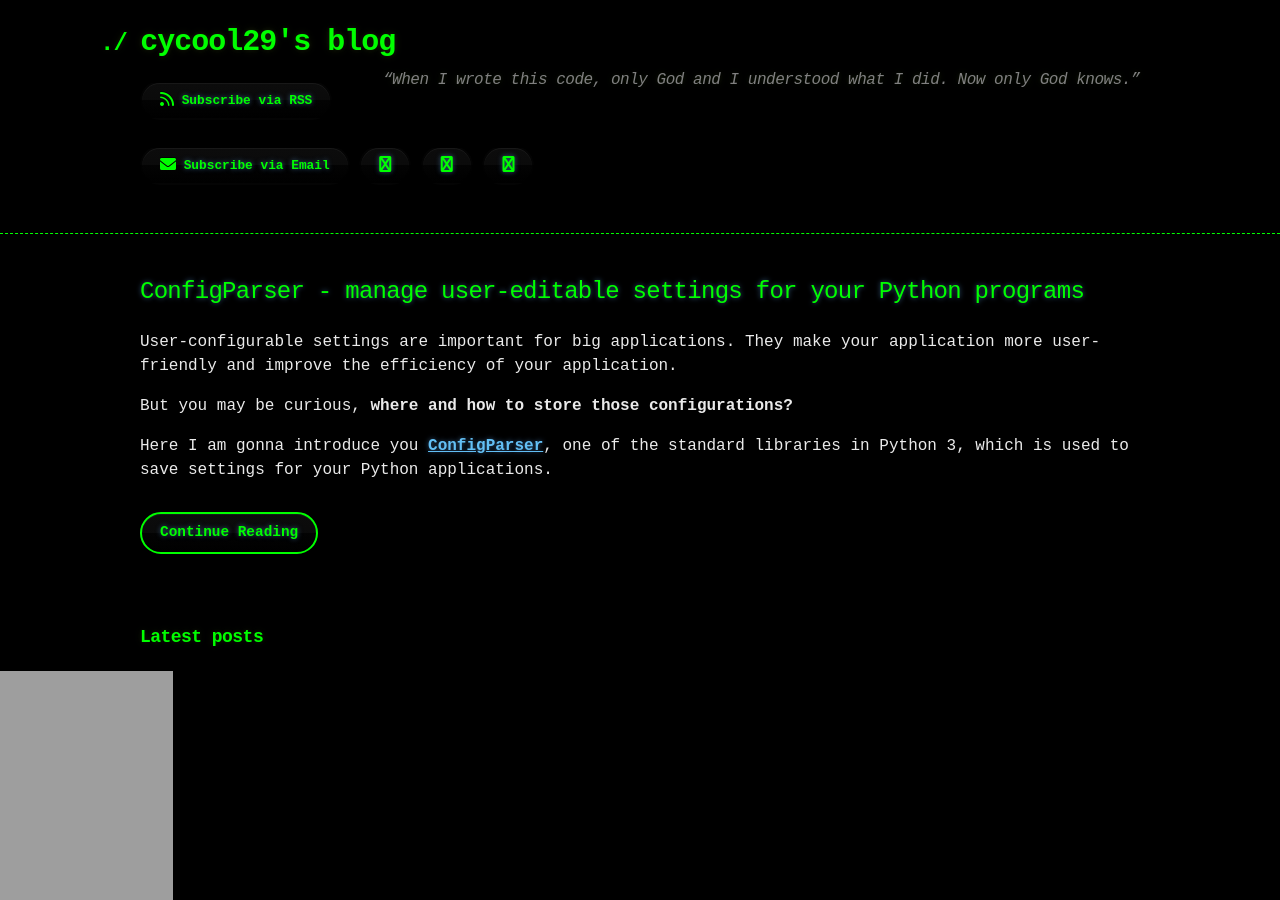
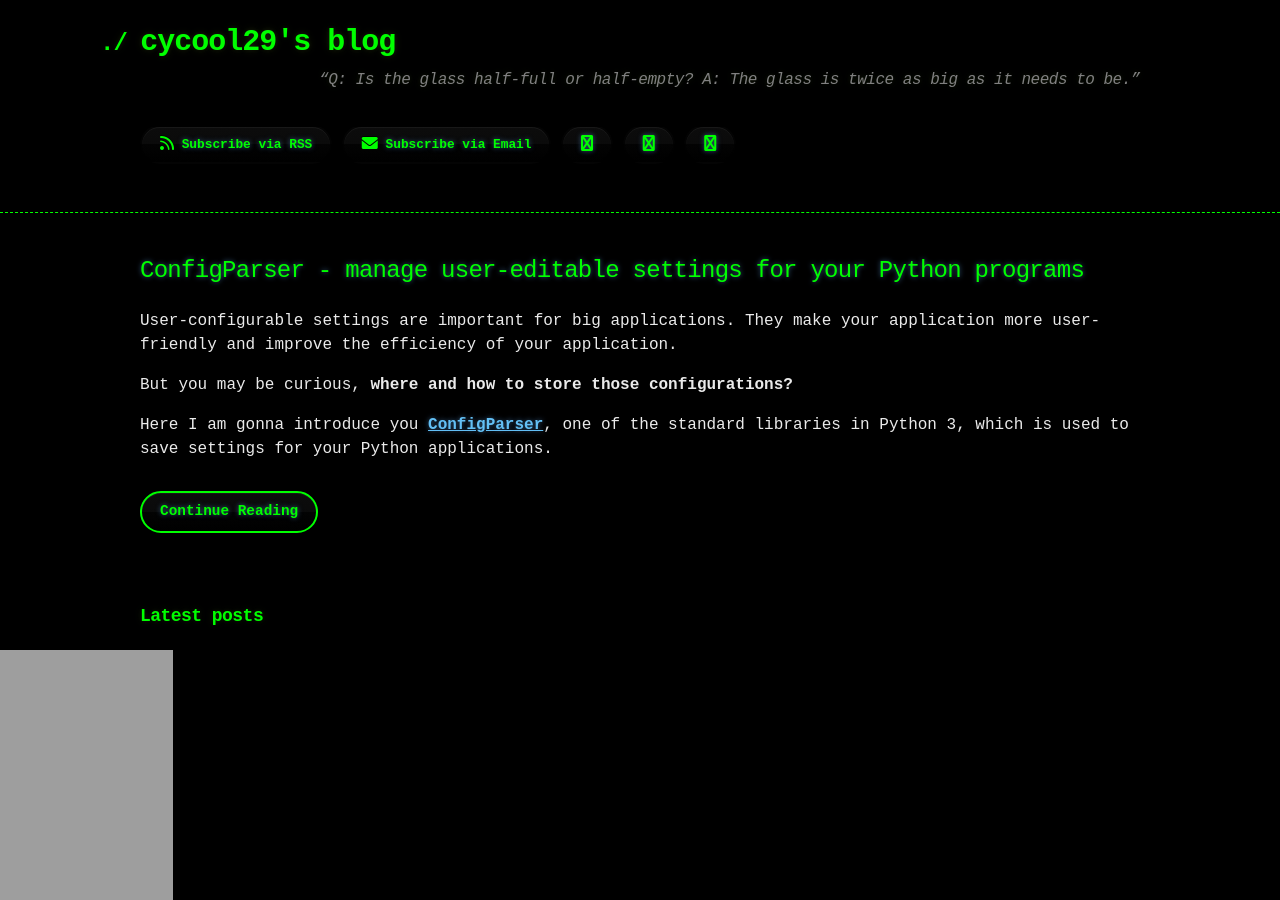
Before and after one commit to cycool29/cycool29.github.io, a Jekyll site: the page built from index.md, in a window 1280 px wide and 900 px high. Built offline with Jekyll 4.4.1, drawn with Linux system fonts in a browser that asks for light colours; a style sheet for code colours, icons or effects is not loaded.

Commit message:
Update quotes

```diff
--- a/_config.yml
+++ b/_config.yml
@@ -1,5 +1,5 @@
 title: cycool29's blog
-description: "“When I wrote this code, only God and I understood what I did. Now only God knows.” "
+description: "“Q: Is the glass half-full or half-empty? A: The glass is twice as big as it needs to be.” "
 bio: A high school student. Intermediate in Python, Git, Bash. Learning JavaScript. He/Him. "
 author: cycool29
 url: https://cycool29.github.io
```
